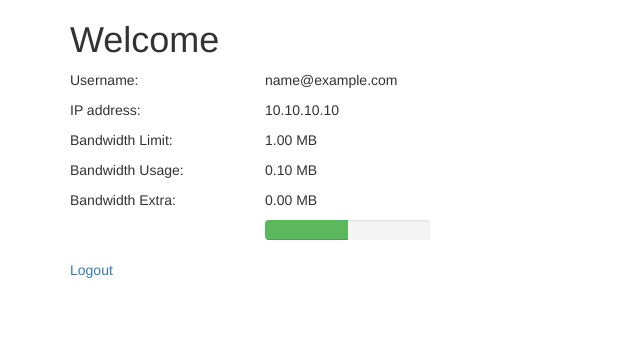
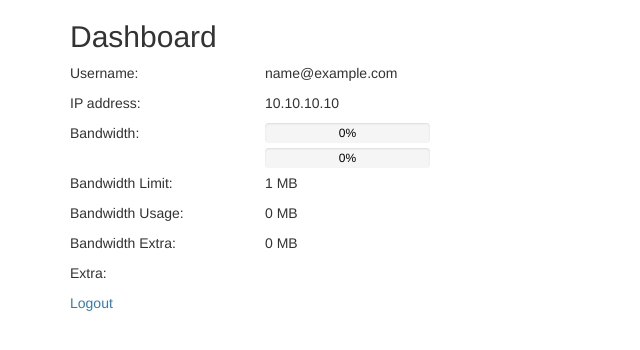
Before and after one commit to gronnkaal/finnale, a Node server app: page / in a window 1280 px wide. Shown: the top 350 px of the page, without its empty margins (0-640 px from the left). Run offline with Node 20, Linux system fonts and the light colour scheme; the visitor is signed in with stand-in values (Sample User, id 1); data that the repository does not hold is empty; some libraries are stand-ins or nearby versions.

Commit message:
added front view for new variable

```diff
--- a/public/javascripts/global.js
+++ b/public/javascripts/global.js
@@ -12,14 +12,23 @@ $(document).ready(function() {
 function getIceInfo() {
   $.getJSON('/ice', function(myInfo) {
 
-    bwUsage = (myInfo.usage / 1000 / 1000).toFixed(2)
-    bwLimit = (myInfo.limit / 1000 / 1000).toFixed(2)
-    bwExtra = (myInfo.extra / 1000 / 1000).toFixed(2)
+    bwUsage = (myInfo.usage / 1000 / 1000).toFixed(0);
+    bwLimit = (myInfo.limit / 1000 / 1000).toFixed(0);
+    bwExtra = (myInfo.extra / 1000 / 1000).toFixed(0);
+
+    bwUsagePercent = (bwUsage / bwLimit * 100).toFixed(0);
+    bwExtraPercent = (bwExtra / bwLimit * 100).toFixed(0);
 
     $('#iceBwUsage').text(bwUsage);
     $('#iceBwLimit').text(bwLimit);
     $('#iceBwExtra').text(bwExtra);
-//    $('#iceInfoSim').text(myInfo.sim);
     $('#iceInfoIp').text(myInfo.ip);
+    $('#iceUsageProgress').css("width", bwUsagePercent + "%");
+    $('#iceExtraProgress').css("width", bwExtraPercent + "%");
+    $('#iceUsageInfo').text(bwUsagePercent + "%");
+    $('#iceExtraInfo').text(bwExtraPercent + "%");
+
+	// $('#iceInfoSim').text(myInfo.sim);
+
   });
 };
--- a/public/stylesheets/style.css
+++ b/public/stylesheets/style.css
@@ -7,3 +7,15 @@ Should include custom modifications of CSS
 @-ms-viewport{
   width: device-width;
 }
+
+.progress {
+    position: relative;
+    margin-bottom: 5px;
+}
+
+.progress span {
+    position: absolute;
+    display: block;
+    width: 100%;
+    color: black;
+ }
--- a/views/index.pug
+++ b/views/index.pug
@@ -12,7 +12,7 @@ block content
 		if (user)
 			.row
 				.col-md-12
-					h1 Welcome
+					h2 Dashboard
 			.row
 				.col-md-2
 					p Username:
@@ -24,6 +24,15 @@ block content
 					p IP address:
 				.col-md-2
 					p #[span#iceInfoIp]
+				.col-md-8
+			.row
+				.col-md-2
+					p Bandwidth:
+				.col-md-2
+					.progress
+						.progress-bar.progress-bar-success(role="progressbar", id="iceUsageProgress", aria-valuenow="0", aria-valuemin="0", aria-valuemax="100", style="width:0%") #[span#iceUsageInfo]
+					.progress
+						.progress-bar.progress-bar-success(role="progressbar", id="iceExtraProgress", aria-valuenow="0", aria-valuemin="0", aria-valuemax="100", style="width:0%") #[span#iceExtraInfo]
 				.col-md-8
 			.row
 				.col-md-2
@@ -45,9 +54,9 @@ block content
 				.col-md-8
 			.row
 				.col-md-2
+					p Extra:
 				.col-md-2
-					.progress
-						.progress-bar.progress-bar-success(role="progressbar", aria-valuenow="50", aria-valuemin="0", aria-valuemax="100", style="width:50%")
+
 				.col-md-8
 			.row
 				.col-md-12
```
